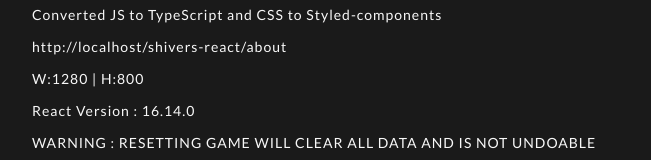
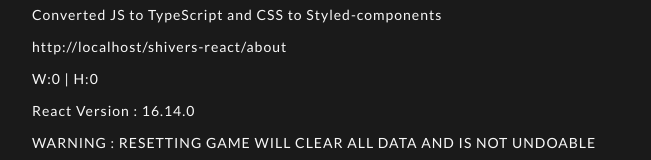
Before and after one commit to markhorsell/if-player-react, a React (Create React App) app: page /shivers-react/about in a window 1280 px wide. Shown: the part 248-408 px from the top of the page, without its empty margins (308-959 px from the left). Built offline with nearby package versions, Linux system fonts and the light colour scheme; a web font is replaced by a local one.

Commit message:
todo and about now functonal cmps

```diff
--- a/src/pages/About.tsx
+++ b/src/pages/About.tsx
@@ -1,4 +1,4 @@
-import React, { Component } from "react";
+import React, { useEffect } from "react";
 import { connect } from "react-redux";
 import styled from "styled-components/macro";
 import theme from "../theme";
@@ -22,32 +22,33 @@ interface IState {
   height: number;
 }
 
-class About extends Component<IProps, IState> {
-  constructor(props: IProps) {
-    super(props);
-    this.state = { width: 0, height: 0 };
-  }
+const About: React.FC = (data: any) => {
 
-  componentDidMount() {
-    this.updateWindowDimensions();
-    window.addEventListener("resize", this.updateWindowDimensions);
-  }
-  componentWillUnmount() {
-    window.removeEventListener("resize", this.updateWindowDimensions);
-  }
+    const [width,setWidth] = React.useState(0);
+    const [height,setHeight] = React.useState(0);
 
-  updateWindowDimensions = () => {
-    this.setState({ width: window.innerWidth, height: window.innerHeight });
+    const updateWindowDimensions = () => {
+
+      setWidth(window.innerWidth);
+      setHeight(window.innerHeight);
+    };
+
+  useEffect(()=>{
+
+    window.addEventListener("resize", updateWindowDimensions);
+    return () => {
+      window.removeEventListener("resize", updateWindowDimensions);
+    }
+  },[])
+
+
+  const handleRestart = (e: any) => {
+    e.preventDefault();
+   //data.dispatch(restart);
+   console.log(data.dispatch(restart()))
   };
 
-  restart = (e: any) => {
-    e.preventDefault();
-    this.props.dispatch(restart());
-  };
 
-  render() {
-    const windowWidth = this.state.width;
-    const windowHeight = this.state.height;
     return (
       <React.StrictMode>
         <PageDiv>
@@ -62,7 +63,7 @@ class About extends Component<IProps, IState> {
 
           <p>{window.location.href}</p>
           <p>
-            W:{windowWidth} | H:{windowHeight}
+            W:{width} | H:{height}
           </p>
           <p>React Version : {React.version} </p>
           {/*
@@ -74,12 +75,12 @@ class About extends Component<IProps, IState> {
           <p>
             WARNING : RESETTING GAME WILL CLEAR ALL DATA AND IS NOT UNDOABLE
           </p>
-          <ActionButton onClick={this.restart}>Reset game</ActionButton>
+          <ActionButton onClick={handleRestart}>Reset game</ActionButton>
         </PageDiv>
       </React.StrictMode>
     );
   }
-}
+
 
 //export default About;
 
--- a/src/pages/Todo.tsx
+++ b/src/pages/Todo.tsx
@@ -14,12 +14,9 @@ const DoneP=styled.p`
 `;
 
 
-class Todo extends Component {
+const Todo: React.FC = () => {
 
-  componentDidMount() {}
-  componentWillUnmount() {}
 
-  render() {
     return (
       <PageDiv>
       <p>The carver now makes a dice from the bone</p>
@@ -42,6 +39,6 @@ class Todo extends Component {
       </PageDiv>
     );
   }
-}
+
 
 export default connect()(Todo);
```
